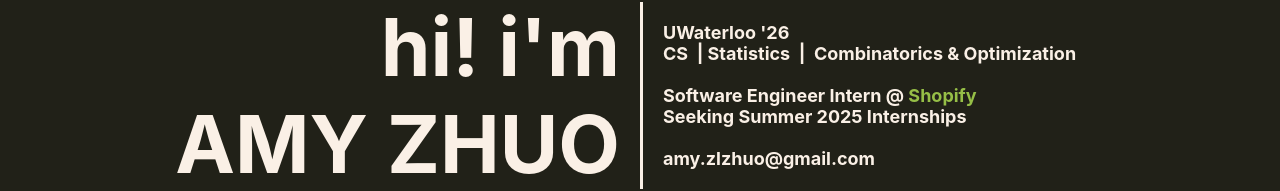
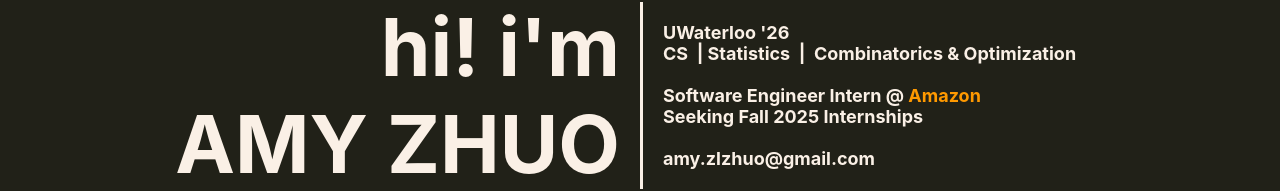
Before and after one commit to ameemee/PersonalWebsite, a React (Create React App) app: page / in a window 1280 px wide. Shown: the part 211-402 px from the top of the page. Built offline with nearby package versions, Linux system fonts and the light colour scheme.

Commit message:
update May 2025 status

```diff
--- a/src/components/Header.tsx
+++ b/src/components/Header.tsx
@@ -88,8 +88,8 @@ export default function Header({
             <br />
             <br />
             Software Engineer Intern @{" "}
-            <span style={{ color: "#96bf47" }}>Shopify</span> <br />
-            Seeking Summer 2025 Internships <br />
+            <span style={{ color: "#FF9900" }}>Amazon</span> <br />
+            Seeking Fall 2025 Internships <br />
             <br />
             amy.zlzhuo@gmail.com
           </p>
```
